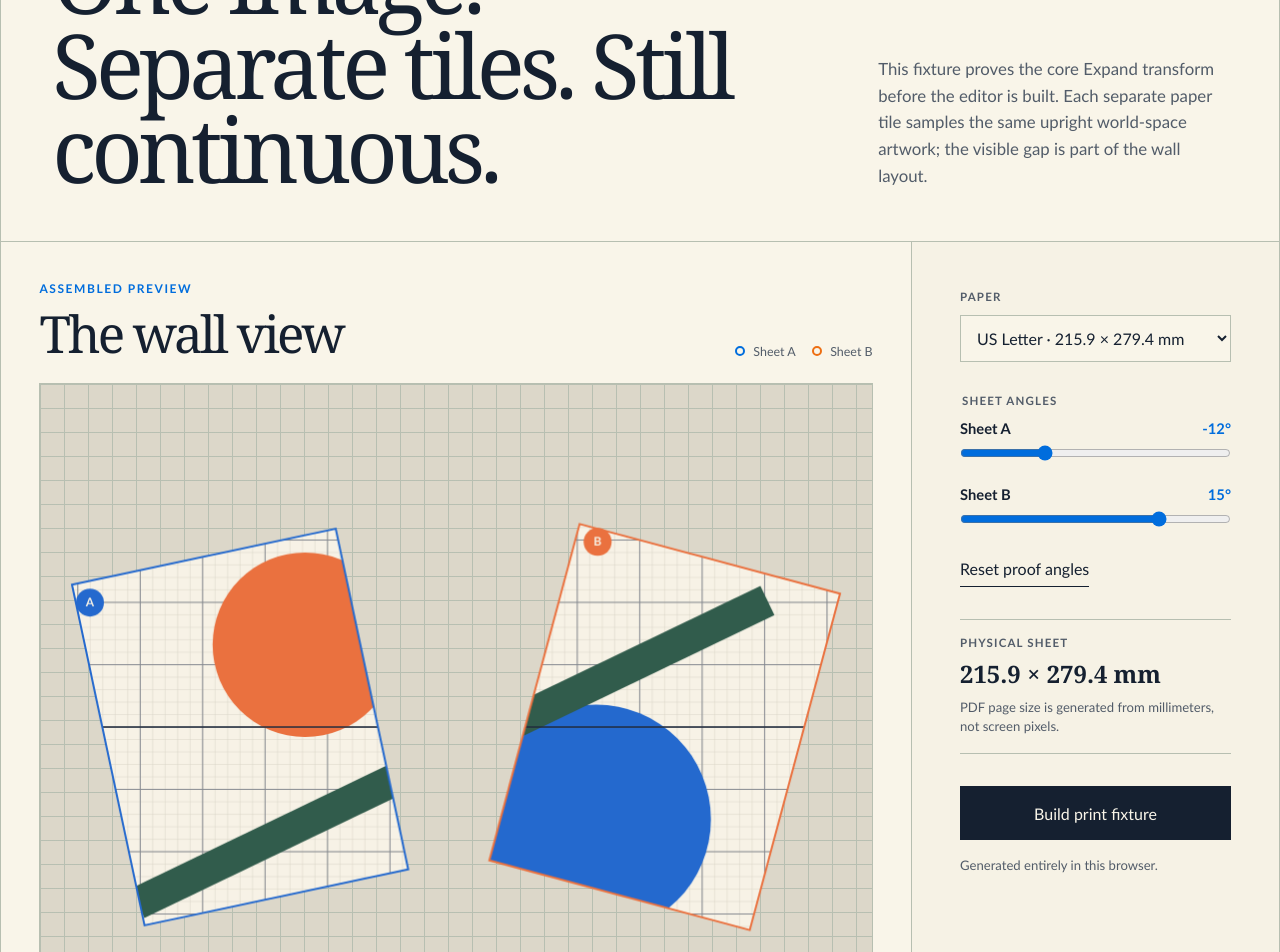
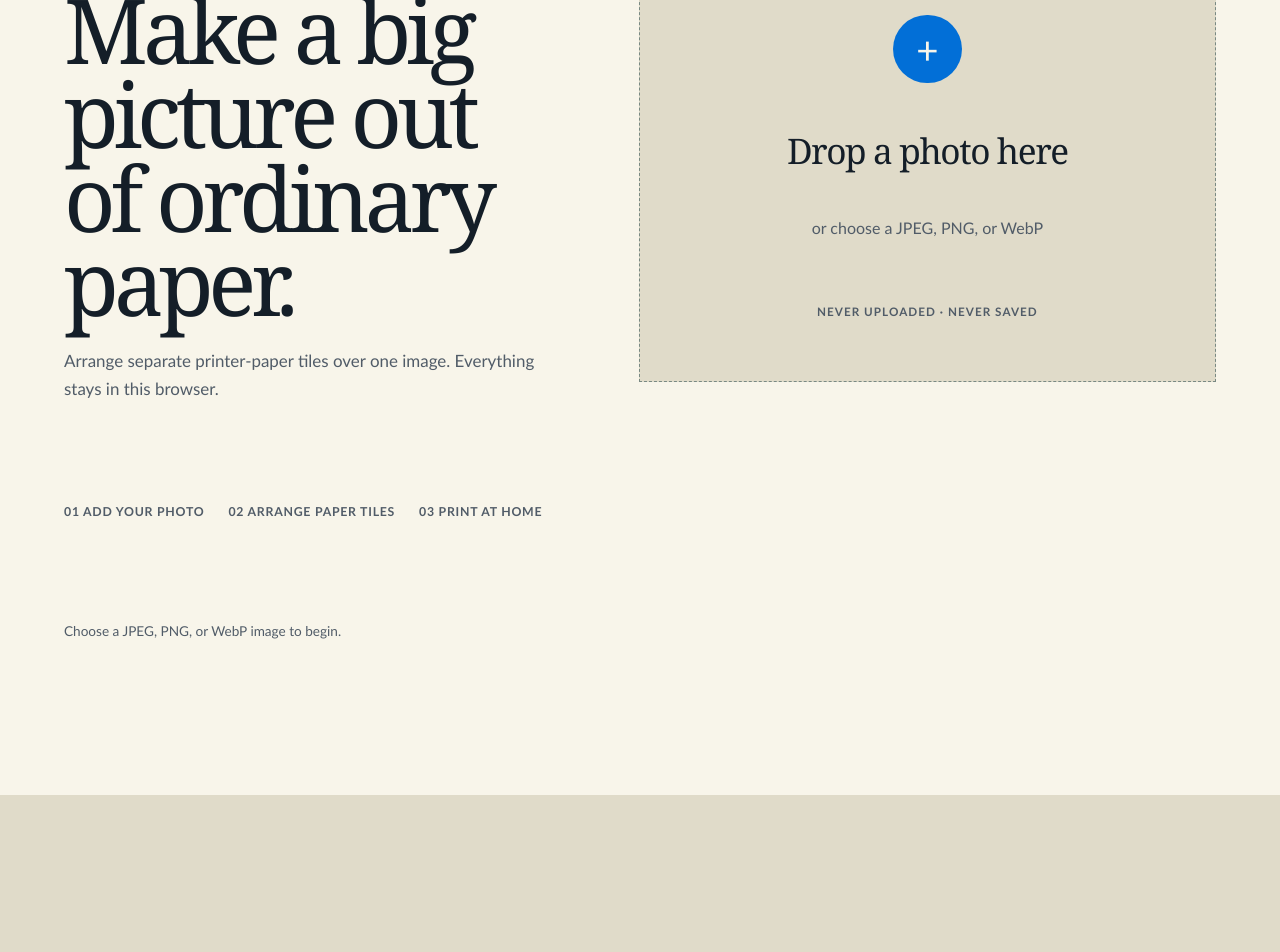
Before and after one commit to MohamedElrefaei7/Expand, a React (Vite) app: page / in a window 1280 px wide. Shown: the part 260-1212 px from the top of the page. After the commit the page ends 1055 px from the top, so only its background shows below. Built offline with nearby package versions, Linux system fonts and the light colour scheme.

Commit message:
feat: add milestone one studio wireframe

```diff
--- a/src/App.tsx
+++ b/src/App.tsx
@@ -1,214 +1,93 @@
-import { useEffect, useMemo, useState } from 'react';
+import { type ChangeEvent, type DragEvent, type PointerEvent, useEffect, useMemo, useRef, useState } from 'react';
 import { PAPER_PRESETS, type PaperPresetId } from './geometry/paper';
-import { createFixtureSheets, DEFAULT_FIXTURE_ANGLES } from './proof/fixture';
-import { ProofPreview } from './proof/ProofPreview';
 
-type ExportState = 'idle' | 'rendering' | 'ready' | 'error';
+type TemplateId = 'grid-2' | 'grid-3' | 'strip' | 'cross';
+type EditorMode = 'tiles' | 'photo';
+interface Tile { id: string; label: number; x: number; y: number; width: number; height: number; }
+interface DragState { id: string; offsetX: number; offsetY: number; }
 
-function createPdfUrl(bytes: Uint8Array) {
-  const blob = new Blob([bytes as BlobPart], { type: 'application/pdf' });
-  return URL.createObjectURL(blob);
+const templateLabels: Record<TemplateId, string> = { 'grid-2': '2 × 2', 'grid-3': '3 × 3', strip: 'Strip', cross: 'Cross' };
+
+function gridTiles(columns: number, rows: number): Tile[] {
+  const gap = 3;
+  const width = (82 - gap * (columns - 1)) / columns;
+  const height = (82 - gap * (rows - 1)) / rows;
+  return Array.from({ length: columns * rows }, (_, index) => ({
+    id: `tile-${index + 1}`, label: index + 1,
+    x: 9 + (index % columns) * (width + gap), y: 9 + Math.floor(index / columns) * (height + gap), width, height,
+  }));
+}
+
+function tilesForTemplate(template: TemplateId): Tile[] {
+  if (template === 'grid-2') return gridTiles(2, 2);
+  if (template === 'grid-3') return gridTiles(3, 3);
+  if (template === 'strip') return Array.from({ length: 4 }, (_, index) => ({ id: `tile-${index + 1}`, label: index + 1, x: 8 + index * 22, y: 26, width: 19, height: 48 }));
+  return [
+    { id: 'tile-1', label: 1, x: 39.5, y: 8, width: 21, height: 25 }, { id: 'tile-2', label: 2, x: 16, y: 37.5, width: 21, height: 25 },
+    { id: 'tile-3', label: 3, x: 39.5, y: 37.5, width: 21, height: 25 }, { id: 'tile-4', label: 4, x: 63, y: 37.5, width: 21, height: 25 },
+    { id: 'tile-5', label: 5, x: 39.5, y: 67, width: 21, height: 25 },
+  ];
+}
+
+function tilesIntersect(first: Tile, second: Tile) {
+  return first.x < second.x + second.width && first.x + first.width > second.x && first.y < second.y + second.height && first.y + first.height > second.y;
+}
+
+function safeTilePosition(tile: Tile, tiles: Tile[], x: number, y: number) {
+  const proposed = { ...tile, x: Math.round(Math.max(0, Math.min(100 - tile.width, x))), y: Math.round(Math.max(0, Math.min(100 - tile.height, y))) };
+  return tiles.some((other) => other.id !== tile.id && tilesIntersect(proposed, other)) ? tile : proposed;
 }
 
 export function App() {
+  const [imageUrl, setImageUrl] = useState<string | null>(null);
+  const [imageName, setImageName] = useState('');
   const [paperId, setPaperId] = useState<PaperPresetId>('letter');
-  const [angleA, setAngleA] = useState<number>(DEFAULT_FIXTURE_ANGLES.a);
-  const [angleB, setAngleB] = useState<number>(DEFAULT_FIXTURE_ANGLES.b);
-  const [exportState, setExportState] = useState<ExportState>('idle');
-  const [pdfUrl, setPdfUrl] = useState<string | null>(null);
+  const [template, setTemplate] = useState<TemplateId>('grid-2');
+  const [tiles, setTiles] = useState<Tile[]>(() => tilesForTemplate('grid-2'));
+  const [selectedId, setSelectedId] = useState('tile-1');
+  const [mode, setMode] = useState<EditorMode>('tiles');
+  const [photoScale, setPhotoScale] = useState(100);
+  const [notice, setNotice] = useState('Choose a JPEG, PNG, or WebP image to begin.');
+  const boardRef = useRef<HTMLDivElement>(null);
+  const dragRef = useRef<DragState | null>(null);
+  const paper = PAPER_PRESETS[paperId];
+  const selectedTile = tiles.find((tile) => tile.id === selectedId) ?? null;
 
-  const paper = PAPER_PRESETS[paperId];
-  const sheets = useMemo(
-    () => createFixtureSheets(angleA, angleB),
-    [angleA, angleB],
-  );
+  useEffect(() => () => { if (imageUrl) URL.revokeObjectURL(imageUrl); }, [imageUrl]);
+  const boardStyle = useMemo(() => ({ backgroundImage: imageUrl ? `url(${imageUrl})` : undefined, backgroundSize: `${photoScale}%` }), [imageUrl, photoScale]);
 
-  useEffect(() => {
-    return () => {
-      if (pdfUrl) URL.revokeObjectURL(pdfUrl);
-    };
-  }, [pdfUrl]);
+  const loadImage = (file: File | undefined) => {
+    if (!file) return;
+    if (!['image/jpeg', 'image/png', 'image/webp'].includes(file.type)) { setNotice('Choose a JPEG, PNG, or WebP image. Nothing was uploaded.'); return; }
+    const nextUrl = URL.createObjectURL(file);
+    setImageUrl((currentUrl) => { if (currentUrl) URL.revokeObjectURL(currentUrl); return nextUrl; });
+    setImageName(file.name); setTemplate('grid-2'); setTiles(tilesForTemplate('grid-2')); setSelectedId('tile-1');
+    setNotice('Your photo is only open in this browser. Start by moving a tile.');
+  };
+  const handleFileInput = (event: ChangeEvent<HTMLInputElement>) => { loadImage(event.target.files?.[0]); event.target.value = ''; };
+  const handleDrop = (event: DragEvent<HTMLLabelElement>) => { event.preventDefault(); loadImage(event.dataTransfer.files[0]); };
+  const applyTemplate = (nextTemplate: TemplateId) => { const nextTiles = tilesForTemplate(nextTemplate); setTemplate(nextTemplate); setTiles(nextTiles); setSelectedId(nextTiles[0]?.id ?? ''); setNotice(`${templateLabels[nextTemplate]} layout applied. Every gap is intentional wall space.`); };
+  const eventPosition = (event: PointerEvent<HTMLButtonElement>) => { const board = boardRef.current; if (!board) return null; const bounds = board.getBoundingClientRect(); return { x: ((event.clientX - bounds.left) / bounds.width) * 100, y: ((event.clientY - bounds.top) / bounds.height) * 100 }; };
+  const beginTileDrag = (event: PointerEvent<HTMLButtonElement>, tile: Tile) => { if (mode !== 'tiles') return; const position = eventPosition(event); if (!position) return; event.currentTarget.setPointerCapture(event.pointerId); dragRef.current = { id: tile.id, offsetX: position.x - tile.x, offsetY: position.y - tile.y }; setSelectedId(tile.id); };
+  const moveTile = (event: PointerEvent<HTMLButtonElement>) => { const drag = dragRef.current; const position = eventPosition(event); if (!drag || !position) return; setTiles((currentTiles) => currentTiles.map((tile) => tile.id === drag.id ? safeTilePosition(tile, currentTiles, position.x - drag.offsetX, position.y - drag.offsetY) : tile)); };
+  const finishTileDrag = () => { if (dragRef.current) setNotice('Tile placed. It will not overlap another tile.'); dragRef.current = null; };
+  const nudge = (x: number, y: number) => { if (!selectedTile) return; setTiles((currentTiles) => currentTiles.map((tile) => tile.id === selectedTile.id ? safeTilePosition(tile, currentTiles, tile.x + x, tile.y + y) : tile)); };
 
-  const resetAngles = () => {
-    setAngleA(DEFAULT_FIXTURE_ANGLES.a);
-    setAngleB(DEFAULT_FIXTURE_ANGLES.b);
-  };
+  if (!imageUrl) return <main className="start-shell">
+    <header className="studio-topbar"><a className="wordmark" href="#top">Expand</a><span className="privacy-note">Private by default</span></header>
+    <section className="start-stage" id="top">
+      <div className="start-copy"><p className="eyebrow">A wall, one photo at a time</p><h1>Make a big picture out of ordinary paper.</h1><p>Arrange separate printer-paper tiles over one image. Everything stays in this browser.</p></div>
+      <label className="upload-zone" onDragOver={(event) => event.preventDefault()} onDrop={handleDrop}><input type="file" accept="image/jpeg,image/png,image/webp" onChange={handleFileInput} /><span className="upload-mark" aria-hidden="true">+</span><strong>Drop a photo here</strong><span>or choose a JPEG, PNG, or WebP</span><span className="upload-privacy">Never uploaded · never saved</span></label>
+      <div className="start-notes" aria-label="What happens next"><span>01 Add your photo</span><span>02 Arrange paper tiles</span><span>03 Print at home</span></div><p className="status-message" role="status">{notice}</p>
+    </section>
+  </main>;
 
-  const downloadFixture = async () => {
-    setExportState('rendering');
-
-    try {
-      const { generateFixturePdf } = await import('./proof/pdf');
-      const bytes = await generateFixturePdf({ paper, sheets, dpi: 150 });
-      setPdfUrl(createPdfUrl(bytes));
-      setExportState('ready');
-    } catch (error) {
-      console.error(error);
-      setExportState('error');
-    }
-  };
-
-  return (
-    <main className="proof-shell">
-      <header className="topbar">
-        <a className="wordmark" href="#top" aria-label="Expand home">
-          Expand
-        </a>
-        <p>Milestone 0 · geometry proof</p>
-        <span className="privacy-note">Runs locally</span>
-      </header>
-
-      <section className="intro" id="top">
-        <div>
-          <p className="eyebrow">Print lab 00</p>
-          <h1>One image. Separate tiles. Still continuous.</h1>
-        </div>
-        <p className="lede">
-          This fixture proves the core Expand transform before the editor is
-          built. Each separate paper tile samples the same upright world-space
-          artwork; the visible gap is part of the wall layout.
-        </p>
-      </section>
-
-      <section className="lab" aria-labelledby="preview-heading">
-        <div className="preview-column">
-          <div className="section-heading">
-            <div>
-              <p className="eyebrow">Assembled preview</p>
-              <h2 id="preview-heading">The wall view</h2>
-            </div>
-            <div className="preview-key" aria-label="Preview legend">
-              <span><i className="key-dot key-dot-a" />Sheet A</span>
-              <span><i className="key-dot key-dot-b" />Sheet B</span>
-            </div>
-          </div>
-
-          <ProofPreview paper={paper} sheets={sheets} />
-
-          <div className="proof-facts" aria-label="Automated proof status">
-            <p><span aria-hidden="true">✓</span> Affine round-trip</p>
-            <p><span aria-hidden="true">✓</span> Exact paper dimensions</p>
-            <p><span aria-hidden="true">✓</span> Upright world artwork</p>
-          </div>
-        </div>
-
-        <aside className="controls" aria-label="Geometry proof controls">
-          <div className="control-group">
-            <label htmlFor="paper">Paper</label>
-            <select
-              id="paper"
-              value={paperId}
-              onChange={(event) => setPaperId(event.target.value as PaperPresetId)}
-            >
-              {Object.values(PAPER_PRESETS).map((preset) => (
-                <option key={preset.id} value={preset.id}>
-                  {preset.label} · {preset.widthMm} × {preset.heightMm} mm
-                </option>
-              ))}
-            </select>
-          </div>
-
-          <fieldset className="angle-controls">
-            <legend>Sheet angles</legend>
-            <label htmlFor="angle-a">
-              <span>Sheet A</span>
-              <output htmlFor="angle-a">{angleA}°</output>
-            </label>
-            <input
-              id="angle-a"
-              type="range"
-              min="-30"
-              max="30"
-              step="1"
-              value={angleA}
-              onChange={(event) => setAngleA(Number(event.target.value))}
-            />
-
-            <label htmlFor="angle-b">
-              <span>Sheet B</span>
-              <output htmlFor="angle-b">{angleB}°</output>
-            </label>
-            <input
-              id="angle-b"
-              type="range"
-              min="-30"
-              max="30"
-              step="1"
-              value={angleB}
-              onChange={(event) => setAngleB(Number(event.target.value))}
-            />
-            <button className="text-button" type="button" onClick={resetAngles}>
-              Reset proof angles
-            </button>
-          </fieldset>
-
-          <div className="measurement">
-            <p>Physical sheet</p>
-            <strong>{paper.widthMm} × {paper.heightMm} mm</strong>
-            <span>PDF page size is generated from millimeters, not screen pixels.</span>
-          </div>
-
-          <button
-            className="download-button"
-            type="button"
-            onClick={downloadFixture}
-            disabled={exportState === 'rendering'}
-          >
-            {exportState === 'rendering'
-              ? 'Rendering two pages…'
-              : 'Build print fixture'}
-          </button>
-
-          <p className={`export-note export-note-${exportState}`} role="status">
-            {exportState === 'ready' && 'PDF ready. Open it, then download or print at Actual size / 100%.'}
-            {exportState === 'error' && 'The fixture could not be created. Try again.'}
-            {exportState === 'idle' && 'Generated entirely in this browser.'}
-          </p>
-          {pdfUrl && (
-            <div className="pdf-actions">
-              <a
-                className="download-button pdf-link"
-                href={pdfUrl}
-                download={`expand-geometry-proof-${paper.id}.pdf`}
-              >
-                Download PDF
-              </a>
-              <a className="open-pdf-link" href={pdfUrl}>
-                Open PDF instead
-              </a>
-            </div>
-          )}
-        </aside>
-      </section>
-
-      <section className="physical-check" aria-labelledby="check-heading">
-        <div>
-          <p className="eyebrow">Only the printer can answer this</p>
-          <h2 id="check-heading">Physical validation</h2>
-        </div>
-        <ol>
-          <li>
-            <span>01</span>
-            <p>Print both pages at <strong>Actual size / 100%</strong>.</p>
-          </li>
-          <li>
-            <span>02</span>
-            <p>Confirm the calibration square measures <strong>25.4 mm</strong>.</p>
-          </li>
-          <li>
-            <span>03</span>
-            <p>Mount the sheets separately, with no overlap, at their printed angles.</p>
-          </li>
-          <li>
-            <span>04</span>
-            <p>Verify the grid and artwork remain upright across both sheets.</p>
-          </li>
-        </ol>
-        <p className="pending-note">
-          Automated checks pass in code. Milestone 0 closes after this physical
-          fixture is printed and measured.
-        </p>
-      </section>
-    </main>
-  );
+  return <main className="studio-shell">
+    <header className="studio-topbar"><button className="brand-button" type="button" onClick={() => setImageUrl(null)}>Expand</button><p className="file-name">{imageName}</p><div className="top-actions"><span className="privacy-note">Local only</span><button className="print-button" type="button" onClick={() => setNotice('Print check is the next milestone. Your layout is ready for review.')}>Print check →</button></div></header>
+    <section className="studio-layout">
+      <aside className="left-rail" aria-label="Arrangement tools"><div><p className="rail-label">Quick layouts</p><div className="template-grid">{(Object.keys(templateLabels) as TemplateId[]).map((id) => <button key={id} className={template === id ? 'template-button active' : 'template-button'} type="button" onClick={() => applyTemplate(id)}>{templateLabels[id]}</button>)}</div></div><div className="rail-divider" /><div><p className="rail-label">Edit</p><button className={mode === 'tiles' ? 'mode-button active' : 'mode-button'} type="button" onClick={() => { setMode('tiles'); setNotice('Tile mode: drag a page. Tiles will not overlap.'); }}>Move tiles</button><button className={mode === 'photo' ? 'mode-button active' : 'mode-button'} type="button" onClick={() => { setMode('photo'); setNotice('Photo mode: use the scale control. Tile positions stay fixed.'); }}>Position photo</button></div><p className="rail-hint">Every tile is a separate sheet. The gaps are part of the composition.</p></aside>
+      <section className="canvas-area" aria-label="Wall layout canvas"><div className="canvas-header"><div><p className="eyebrow">Wall board</p><h2>{templateLabels[template]} composition</h2></div><p>{mode === 'tiles' ? 'Drag a paper tile' : 'Adjust the photo scale'}</p></div><div className={mode === 'photo' ? 'wall-board photo-mode' : 'wall-board'} ref={boardRef} style={boardStyle}><div className="board-tint" />{tiles.map((tile) => <button className={selectedId === tile.id ? 'paper-tile selected' : 'paper-tile'} key={tile.id} type="button" style={{ left: `${tile.x}%`, top: `${tile.y}%`, width: `${tile.width}%`, height: `${tile.height}%` }} onPointerDown={(event) => beginTileDrag(event, tile)} onPointerMove={moveTile} onPointerUp={finishTileDrag} onPointerCancel={finishTileDrag} onClick={() => setSelectedId(tile.id)} aria-label={`Paper tile ${tile.label}`}><span>{tile.label}</span></button>)}</div><footer className="canvas-footer"><span>Paper gaps are visible wall space</span><span>● Snap grid on</span></footer><p className="status-message studio-status" role="status">{notice}</p></section>
+      <aside className="right-rail" aria-label="Project inspector"><div className="inspector-section"><p className="rail-label">Project</p><label htmlFor="paper">Paper size</label><select id="paper" value={paperId} onChange={(event) => setPaperId(event.target.value as PaperPresetId)}>{Object.values(PAPER_PRESETS).map((preset) => <option key={preset.id} value={preset.id}>{preset.label}</option>)}</select><p className="measurement-copy">{paper.widthMm} × {paper.heightMm} mm per page</p></div><div className="inspector-section"><p className="rail-label">{mode === 'photo' ? 'Photo scale' : `Tile ${selectedTile?.label ?? '—'}`}</p>{mode === 'photo' ? <><input aria-label="Photo scale" type="range" min="100" max="160" value={photoScale} onChange={(event) => setPhotoScale(Number(event.target.value))} /><output>{photoScale}%</output></> : <div className="nudge-grid"><button type="button" onClick={() => nudge(0, -2)}>↑</button><button type="button" onClick={() => nudge(-2, 0)}>←</button><button type="button" onClick={() => nudge(2, 0)}>→</button><button type="button" onClick={() => nudge(0, 2)}>↓</button></div>}</div><div className="inspector-section result-section"><p className="rail-label">Result</p><strong>{tiles.length} separate pages</strong><span>Non-overlapping · ready to arrange</span></div></aside>
+    </section>
+  </main>;
 }
```
Also changed, not shown: src/styles.css, 2 other files (tests, documents, lock files or other folders).
